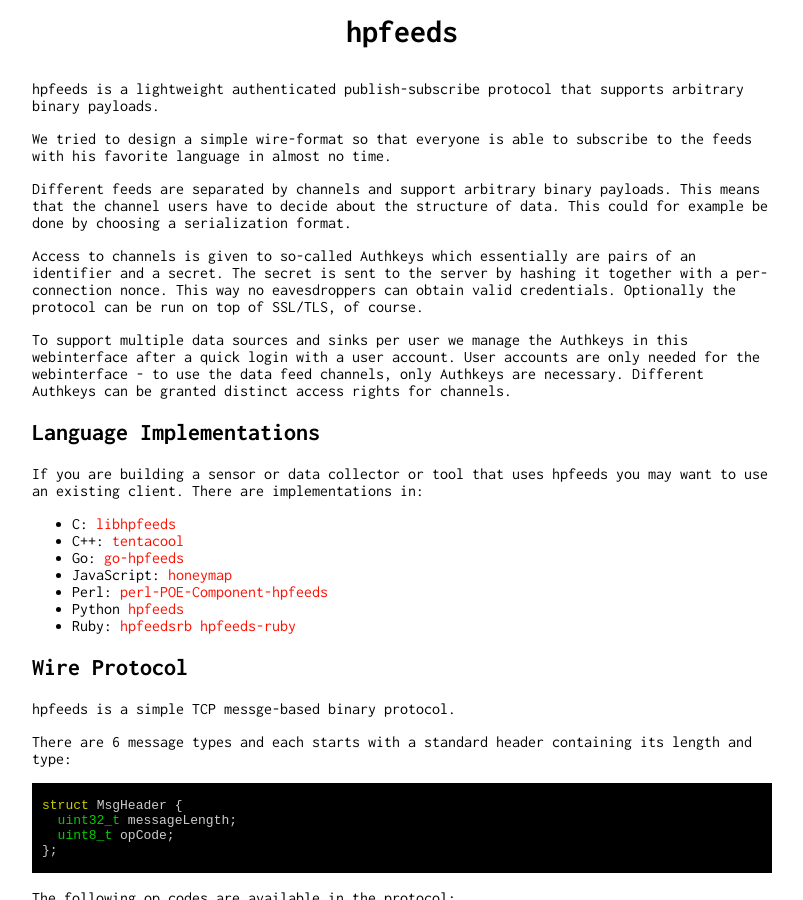
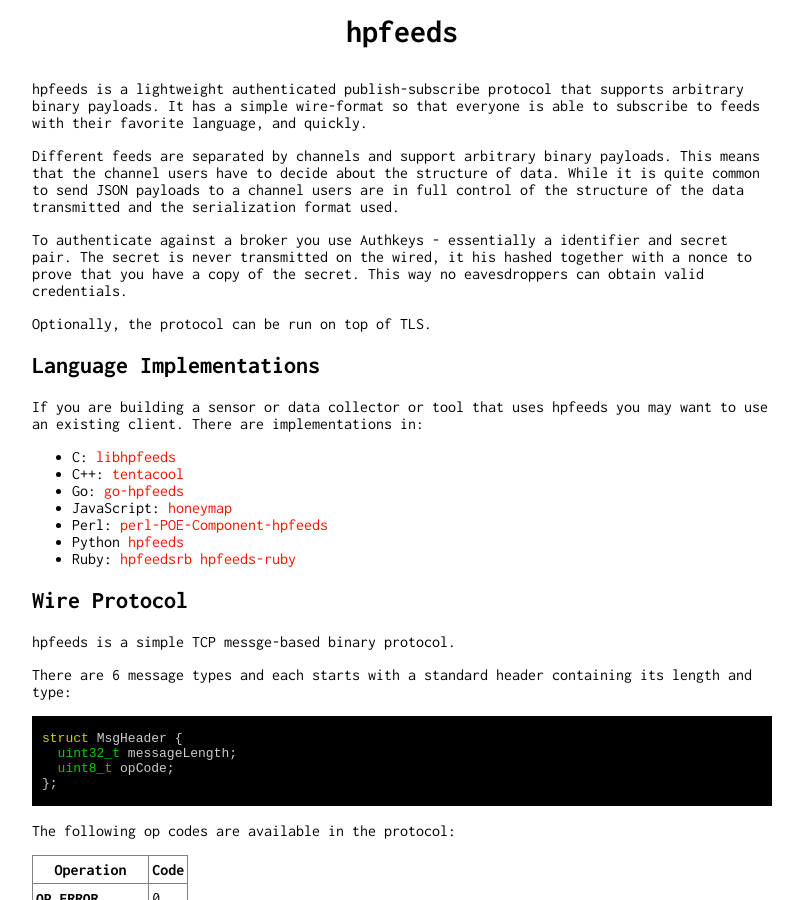
Before and after one commit to hpfeeds/hpfeeds.github.io, a Jekyll site: the page built from index.md, in a window 1280 px wide and 900 px high. Shown: the whole window, without its empty margins (238-1041 px from the left). Built offline with Jekyll 4.4.1, drawn with Linux system fonts in a browser that asks for light colours.

Commit message:
Reword intro paragraph, remove references to webinterface that doesnt exist

```diff
--- a/index.md
+++ b/index.md
@@ -3,15 +3,13 @@ layout: default
 title: hpfeeds
 ---
 
-hpfeeds is a lightweight authenticated publish-subscribe protocol that supports arbitrary binary payloads.
+hpfeeds is a lightweight authenticated publish-subscribe protocol that supports arbitrary binary payloads. It has a simple wire-format so that everyone is able to subscribe to feeds with their favorite language, and quickly.
 
-We tried to design a simple wire-format so that everyone is able to subscribe to the feeds with his favorite language in almost no time.
+Different feeds are separated by channels and support arbitrary binary payloads. This means that the channel users have to decide about the structure of data. While it is quite common to send JSON payloads to a channel users are in full control of the structure of the data transmitted and the serialization format used.
 
-Different feeds are separated by channels and support arbitrary binary payloads. This means that the channel users have to decide about the structure of data. This could for example be done by choosing a serialization format.
+To authenticate against a broker you use Authkeys - essentially a identifier and secret pair. The secret is never transmitted on the wired, it his hashed together with a nonce to prove that you have a copy of the secret. This way no eavesdroppers can obtain valid credentials.
 
-Access to channels is given to so-called Authkeys which essentially are pairs of an identifier and a secret. The secret is sent to the server by hashing it together with a per-connection nonce. This way no eavesdroppers can obtain valid credentials. Optionally the protocol can be run on top of SSL/TLS, of course.
-
-To support multiple data sources and sinks per user we manage the Authkeys in this webinterface after a quick login with a user account. User accounts are only needed for the webinterface - to use the data feed channels, only Authkeys are necessary. Different Authkeys can be granted distinct access rights for channels.
+Optionally, the protocol can be run on top of TLS.
 
 
 ## Language Implementations
```
